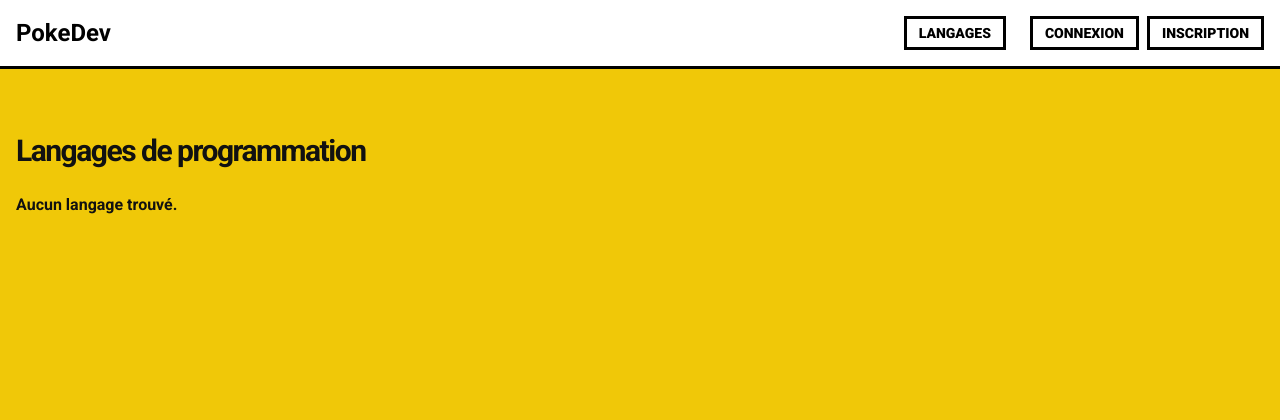
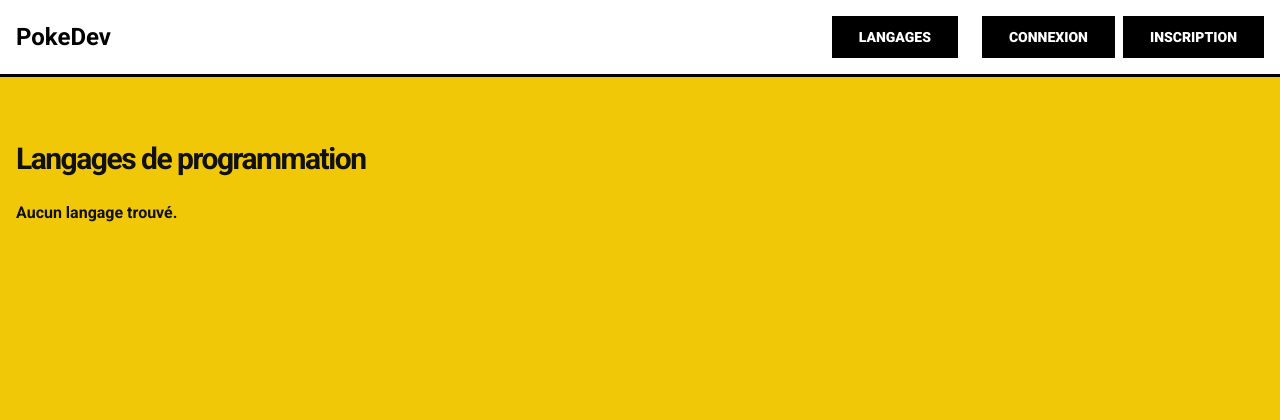
Before and after one commit to sebschopf/pokeDev-django, a Django app: page / in a window 1280 px wide. Shown: the top 420 px of the page. Run offline with Django 5.2, Linux system fonts and the light colour scheme; data that the repository does not hold is empty.

Commit message:
Amélioration des templates et styles CSS

```diff
--- a/languages/templates/languages/detail.html
+++ b/languages/templates/languages/detail.html
@@ -113,9 +113,9 @@
           </a>
 
           {% if user.is_authenticated and user.profile.can_submit_corrections %}
-          <button class="correction-button" onclick="alert('Fonctionnalité en cours de développement')">
+          <a href="{% url 'languages:propose_correction' language.slug %}" class="correction-button" role="button">
             PROPOSER UNE CORRECTION
-          </button>
+          </a>
           {% endif %}
         </div>
       </div>
--- a/static/css/neo-brutalist-additions.css
+++ b/static/css/neo-brutalist-additions.css
@@ -114,14 +114,14 @@
   left: 0;
 }
 
-/* Effet de marqueur - Nouvelle classe */
+/* Effet de marqueur  */
 .neo-marker {
   background: linear-gradient(transparent 60%, var(--primary-color) 60%);
   display: inline;
   padding: 0 0.2em;
 }
 
-/* Effet de timbre - Nouvelle classe */
+/* Effet de timbre */
 .neo-stamp {
   border: 3px solid black;
   padding: 0.5rem 1rem;
--- a/static/css/theme.css
+++ b/static/css/theme.css
@@ -69,14 +69,15 @@ section h2 {
 
 /* Style néo-brutaliste pour tous les boutons */
 .neo-button {
-  background-color: white;
-  color: black;
+  display: inline-block;
+  background-color: black;
+  color: white;
   border: 3px solid black;
+  padding: .5rem 1.5rem;
   font-weight: 900;
   text-transform: uppercase;
   transition: all 0.2s;
   text-decoration: none;
-  display: inline-block;
 }
 
 .neo-button:hover {
@@ -108,9 +109,10 @@ nav ul li a:hover {
 .button,
 button,
 input[type="submit"] {
-  background-color: var(--background-color);
-  color: var(--text-color);
+  background-color: black;
+  color: white;
   border: var(--border-width) solid var(--border-color);
+  padding: 0.5rem 1rem;
   font-weight: 900;
   text-transform: uppercase;
   transition: background-color 0.3s, color 0.3s, transform 0.2s;
--- a/tools/templates/tools/detail.html
+++ b/tools/templates/tools/detail.html
@@ -140,8 +140,6 @@
         </div>
         {% endif %}
 
-<!-- ... (code suivant) ... -->
-
         <div class="mt-6 flex space-x-4">
           {% if language %}
           <a href="{% url 'languages:detail' language.slug %}" class="view-more-btn">
```
